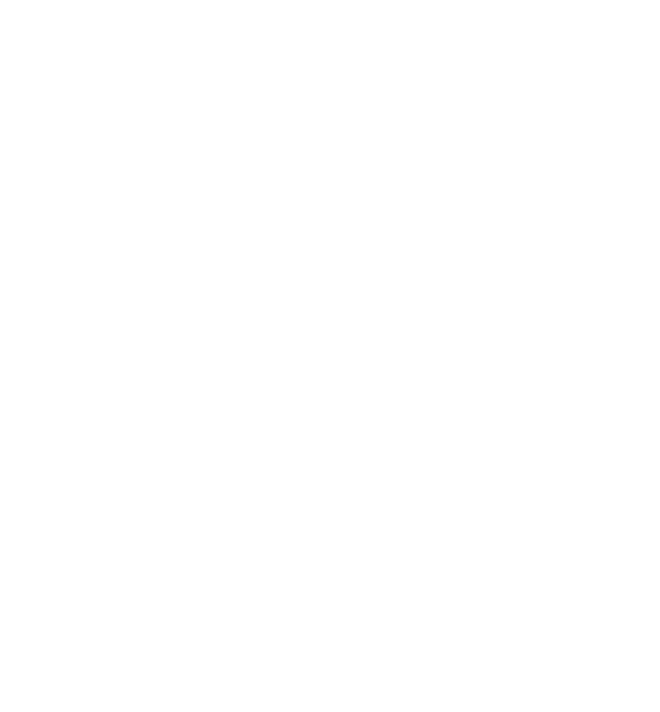
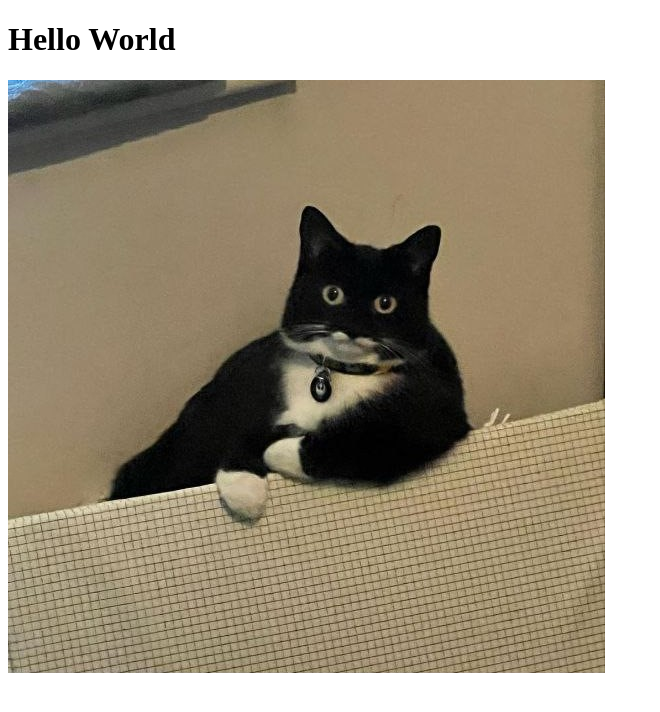
Before and after one commit to EjnareMaki/web02-html, a plain HTML site: page index.html in a window 1280 px wide. Shown: the whole page, without its empty margins (0-660 px from the left). Drawn offline with Linux system fonts and the light colour scheme.

Commit message:
samle html

```diff
--- a/index.html
+++ b/index.html
@@ -9,6 +9,7 @@
     <script src="https://unpkg.com/htmx.org@1.9.10" integrity="sha384-D1Kt99CQMDuVetoL1lrYwg5t+9QdHe7NLX/SoJYkXDFfX37iInKRy5xLSi8nO7UC" crossorigin="anonymous"></script>
 </head>
 <body>
-
+<h1>Hello World</h1>
+<img src="img/photo_2024-05-18_17-48-38.jpg" alt="cat">
 </body>
 </html>
```
Also changed, not shown: img/photo_2024-05-18_17-48-38.jpg (added).
